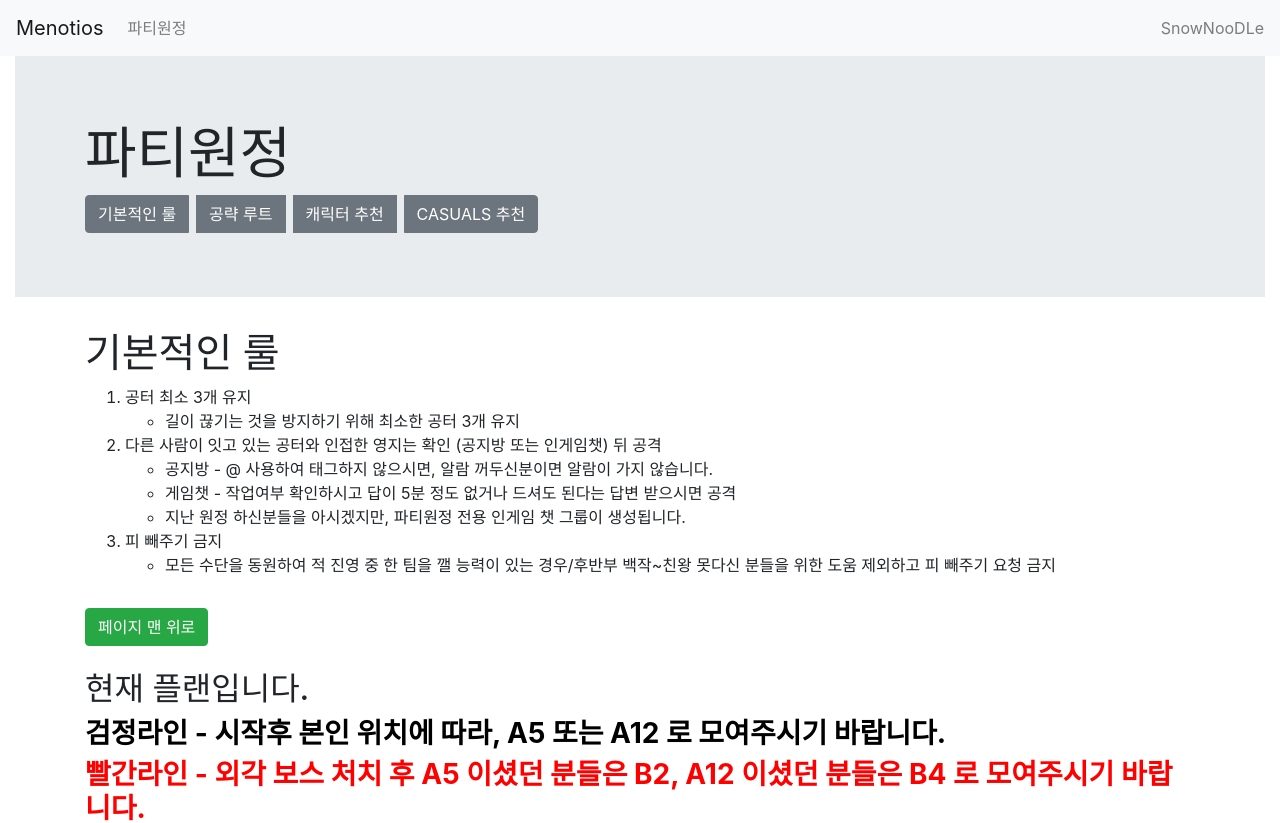
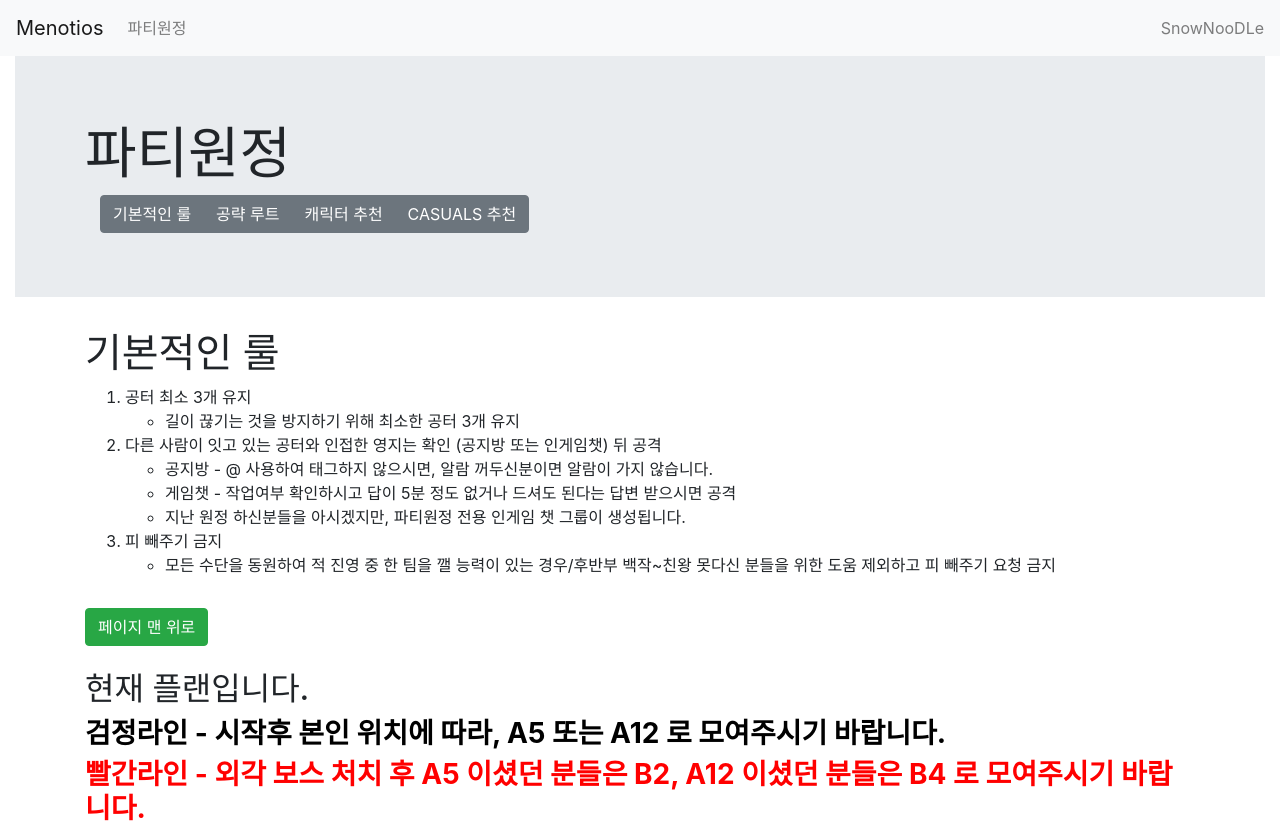
Before and after one commit to SnowNooDLe/afk_arena_menotios, a React (Create React App) app: page /#/abyssal in a window 1280 px wide. Shown: the top 823 px of the page. Built offline with nearby package versions, Linux system fonts and the light colour scheme.

Commit message:
finalize buttons

```diff
--- a/src/views/Abyssal.js
+++ b/src/views/Abyssal.js
@@ -33,24 +33,26 @@ const Abyssal = () => {
       <div className="jumbotron jumbotron-fluid">
         <div className="container">
           <h1 className="display-4">파티원정</h1>
-          <div className="btn-group flex-wrap">
+
+          <div class="col-md-12">
+            <div className="btn-group">
               <button
                 type="button"
-              class="btn btn-secondary mr-2"
+                class="btn btn-secondary"
                 onClick={scrollToRule}
               >
                 기본적인 룰
               </button>
               <button
                 type="button"
-              class="btn btn-secondary mr-2"
+                class="btn btn-secondary"
                 onClick={scrollToRoute}
               >
                 공략 루트
               </button>
               <button
                 type="button"
-              class="btn btn-secondary mr-2"
+                class="btn btn-secondary"
                 onClick={scrollToChar}
               >
                 캐릭터 추천
@@ -62,6 +64,7 @@ const Abyssal = () => {
               >
                 CASUALS 추천
               </button>
+            </div>
           </div>
         </div>
       </div>
```
Lines whose indentation alone changed are shown as unchanged.
